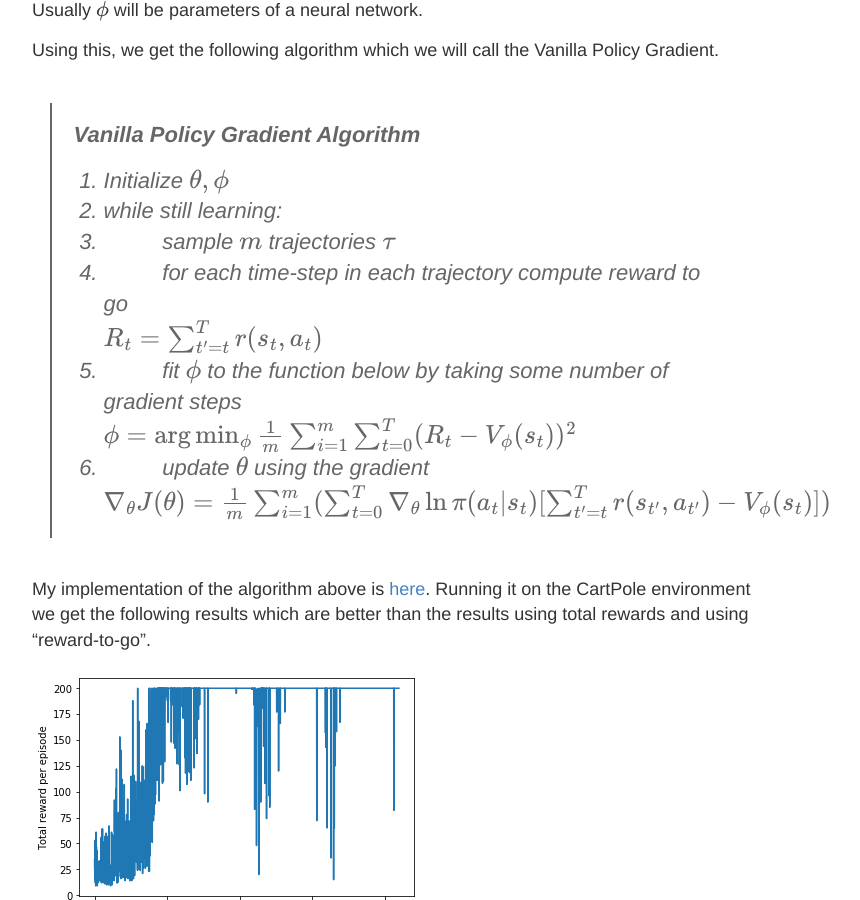
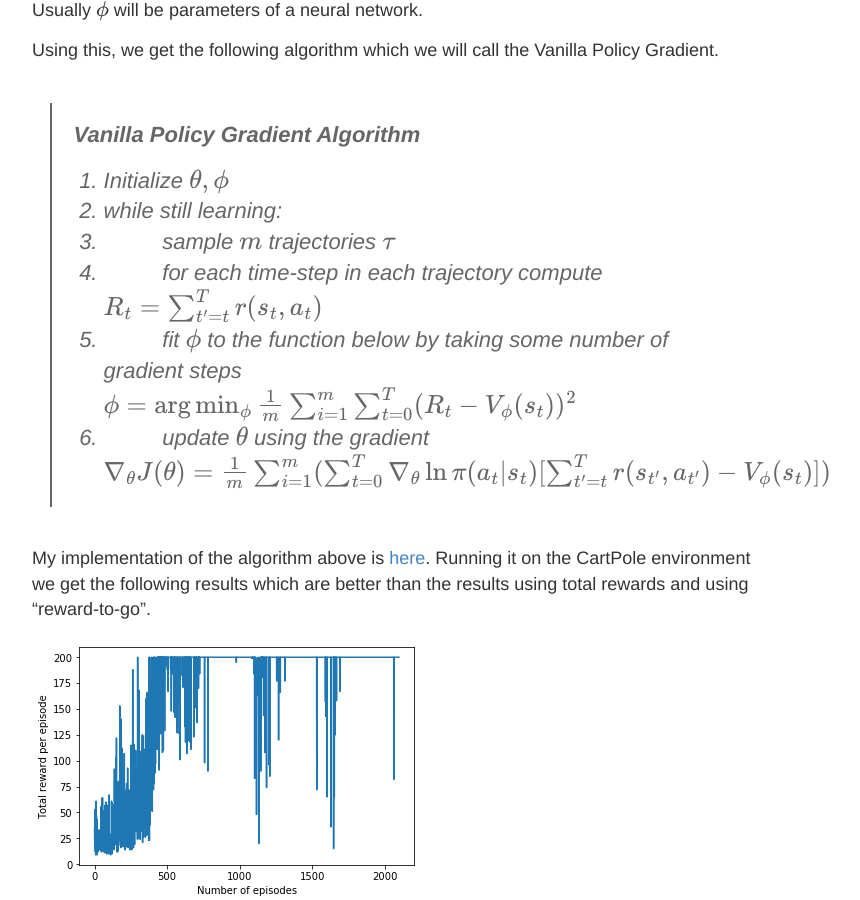
Before and after one commit to alexandrumilu/alexandrumilu.github.io, a Jekyll site: the page built from _posts/2019-03-22-policy-gradients-subtracting-baseline.md, in a window 1280 px wide and 900 px high, scrolled down 2225 px. Shown: the whole window, without its empty margins (248-1108 px from the left). Built offline with Jekyll 4.4.1, drawn with Linux system fonts in a browser that asks for light colours; formulas are drawn with MathJax 3.

Commit message:
Update 2019-03-22-policy-gradients-subtracting-baseline.md

```diff
--- a/_posts/2019-03-22-policy-gradients-subtracting-baseline.md
+++ b/_posts/2019-03-22-policy-gradients-subtracting-baseline.md
@@ -67,7 +67,7 @@ Using this, we get the following algorithm which we will call the Vanilla Policy
 1. Initialize $\theta,\phi$
 2. while still learning:
 3. $\quad\quad$ sample $m$ trajectories $\tau$
-4. $\quad\quad$ for each time-step in each trajectory compute reward to go
+4. $\quad\quad$ for each time-step in each trajectory compute
      $$R_t = \sum_{t'=t}^T r(s_t,a_t)$$
 5. $\quad\quad$ fit $\phi$ to  the function below by taking some number of gradient steps
  $$\phi = \arg\min_\phi \frac{1}{m}\sum_{i=1}^m\sum_{t=0}^T( R_t-V_\phi(s_t))^2$$
```
